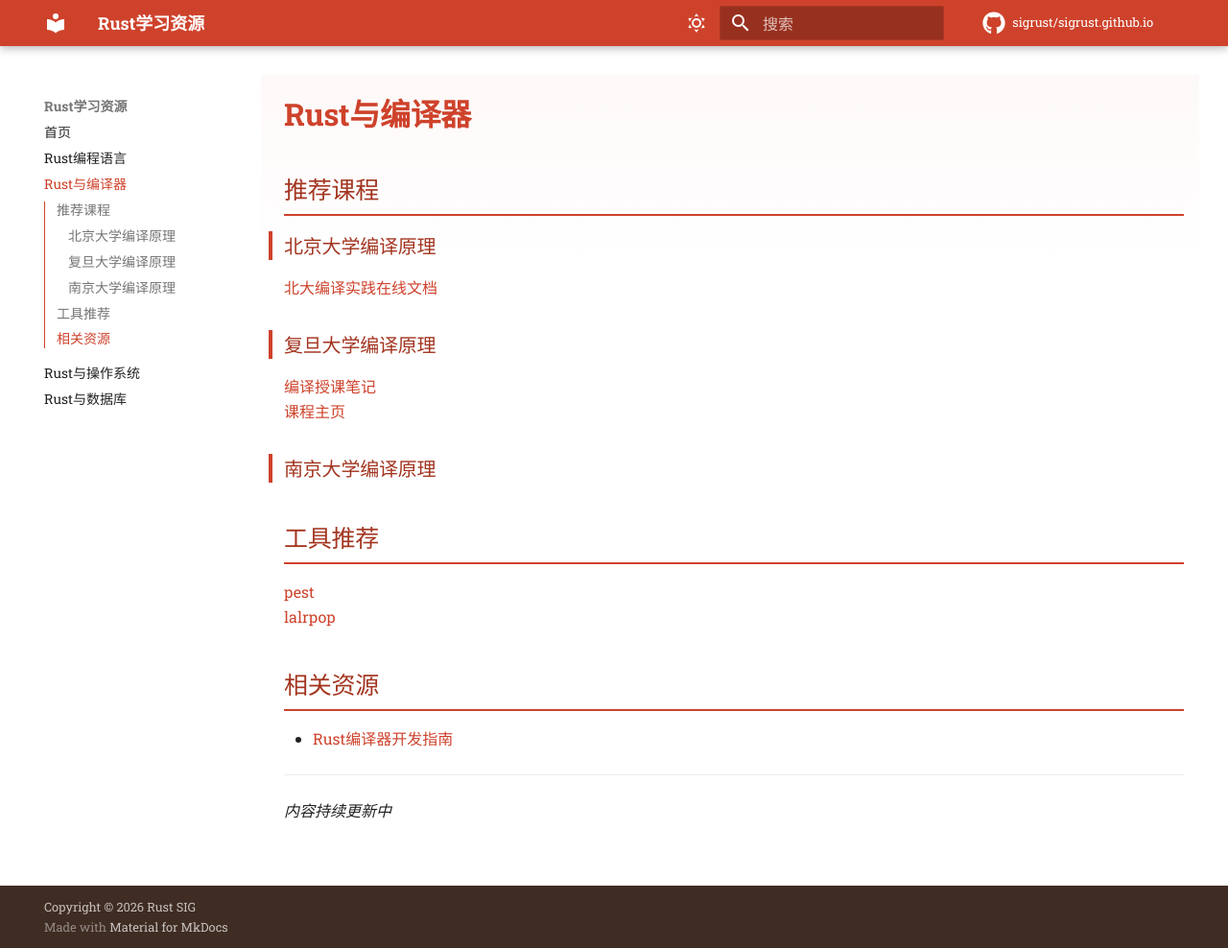
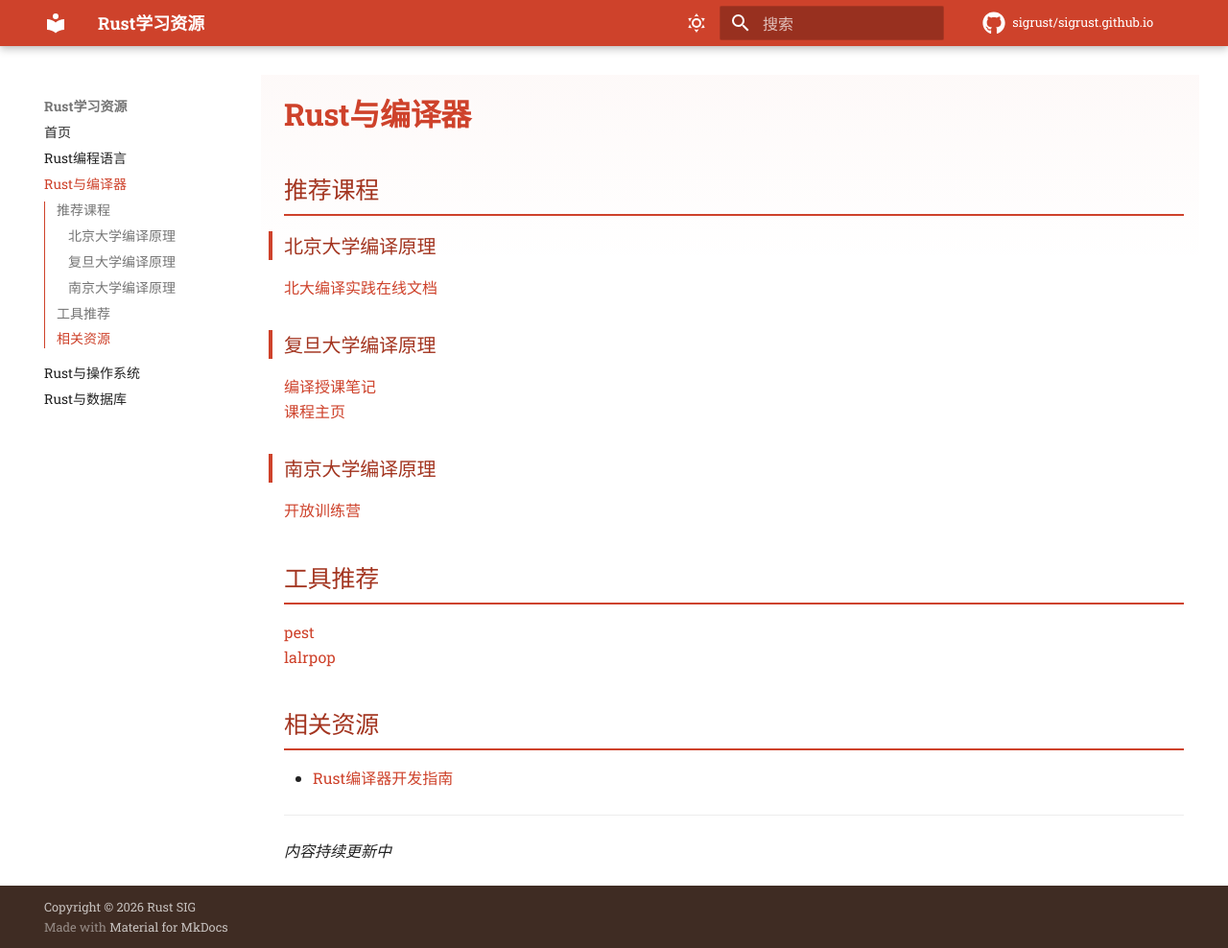
Before and after one commit to sigrust/sigrust.github.io, an MkDocs documentation site: the page built from docs/rust-compiler.md, in a window 1280 px wide and 988 px high. Shown: the whole window at 96% size. Built offline with MkDocs 1.6.1 and Material for MkDocs 9.7.7, drawn with Linux system fonts in a browser that asks for light colours; comment, search, counter and statistics services are not loaded.

Commit message:
Update rust-compiler.md

```diff
--- a/docs/rust-compiler.md
+++ b/docs/rust-compiler.md
@@ -9,6 +9,7 @@
 [课程主页](http://tea-compiler.github.io/)
 
 ### 南京大学编译原理
+[开放训练营](https://opencamp.cn/rustcompiler/camp/2025fall)
 
 ## 工具推荐
 [pest](https://github.com/pest-parser/pest)
```
